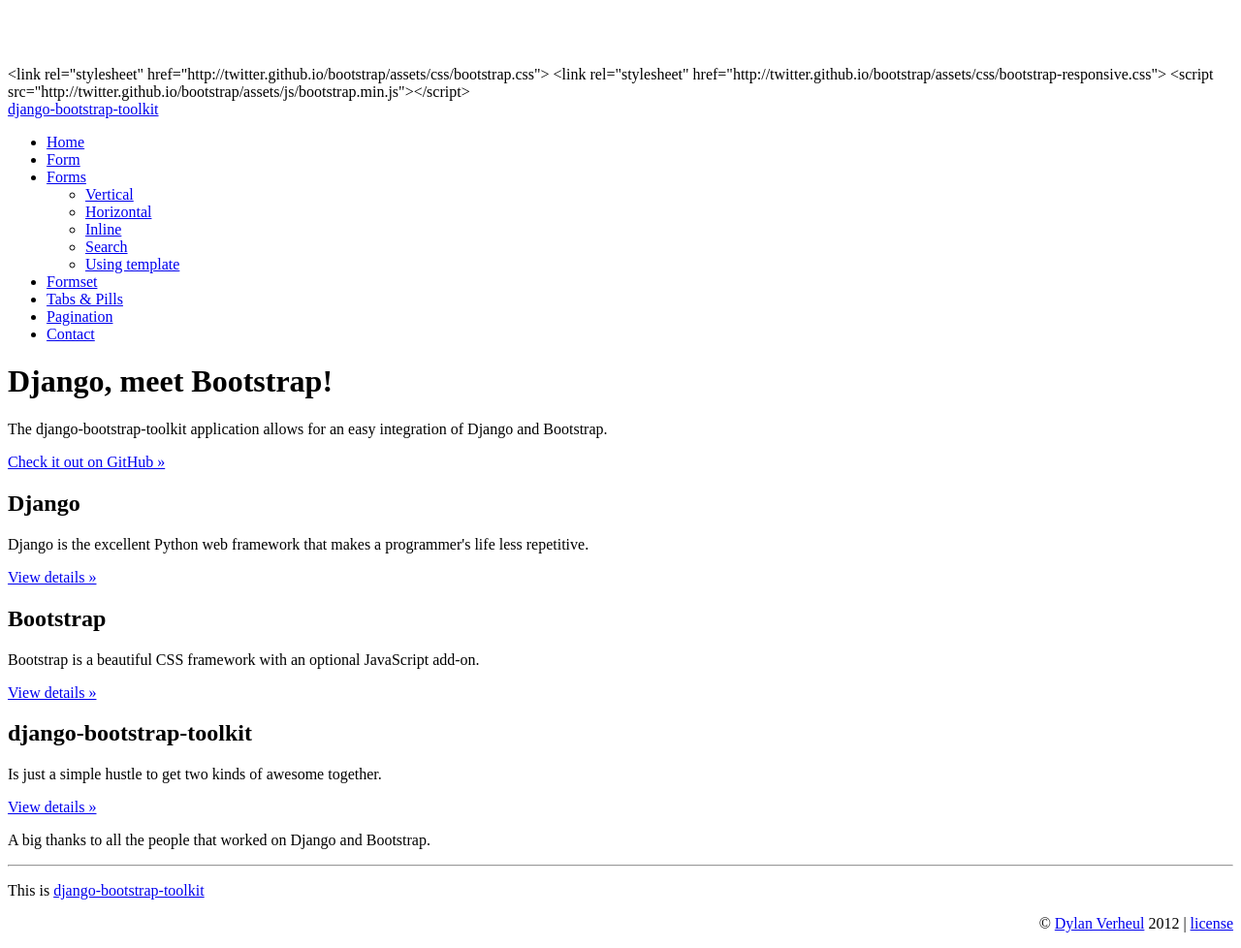
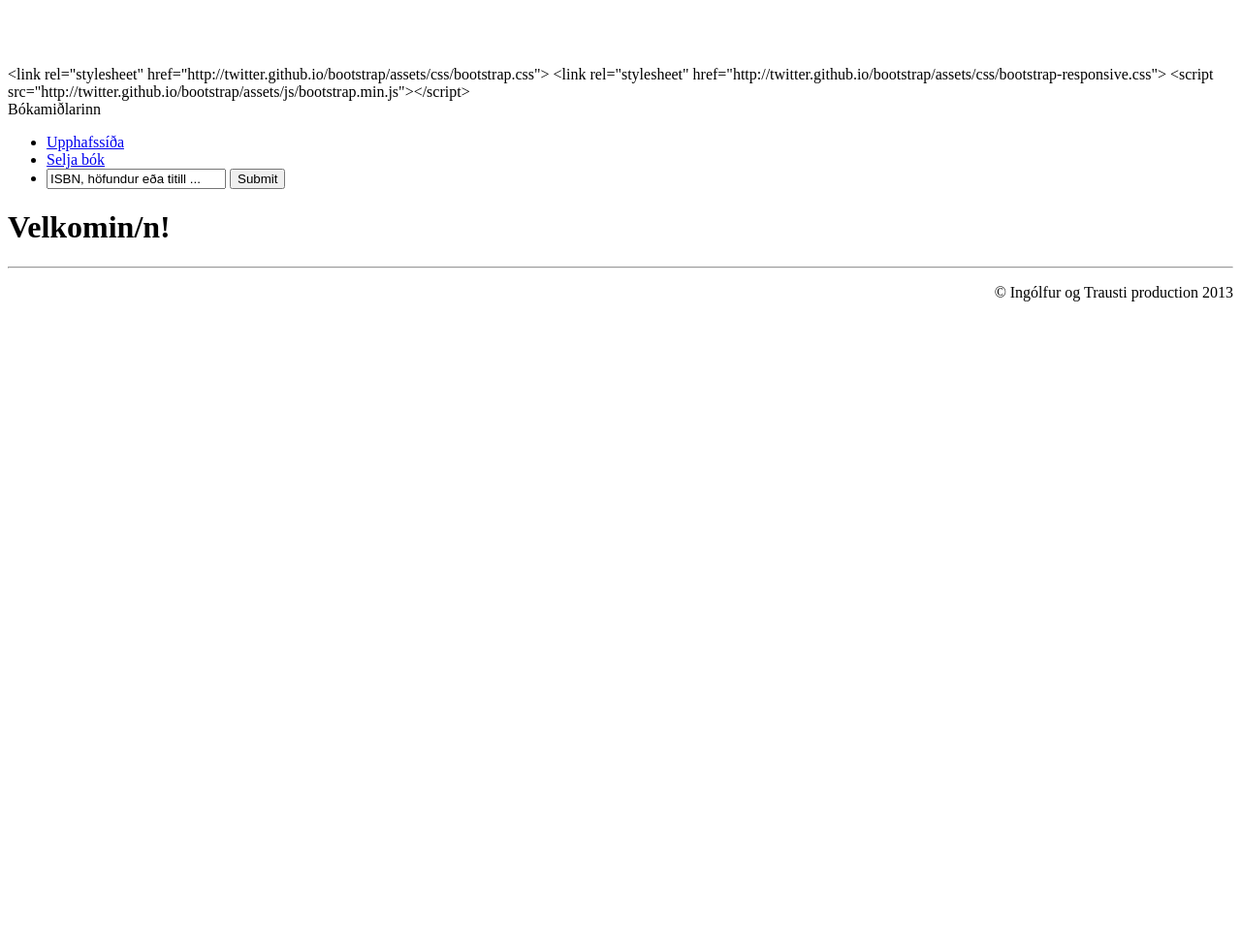
Before and after one commit to ingolfured/bok, a Django app: template bok/baekur/templates/index.html in a window 1280 px wide. Shown: the whole page at 97% size. After the commit the page ends 311 px from the top, so only its background shows below. Run offline with Django 3.2, Linux system fonts and the light colour scheme; the template is opened without the code that fills it, so the values that code supplies are empty; parts of the project's set-up code (start-up, migrations or seed data) failed here and were passed over; some libraries are stand-ins or nearby versions.

Commit message:
isl stafir

```diff
--- a/bok/baekur/templates/base.html
+++ b/bok/baekur/templates/base.html
@@ -26,25 +26,11 @@
 <div class="navbar navbar-fixed-top">
     <div class="navbar-inner">
         <div class="container">
-            <a class="brand" href="/">django-bootstrap-toolkit</a>
+            <a class="brand">Bókamiðlarinn</a>
             <ul class="nav">
-                <li><a href="{% url 'home' %}" class="">Home</a></li>
-                <li><a href="{% url 'baekur.views.demo_form' %}">Form</a></li>
-                <li class="dropdown">
-                    <a href="#" class="dropdown-toggle" data-toggle="dropdown">Forms<b class="caret"></b></a>
-                    <ul class="dropdown-menu">
-                        <li><a class="nav" href="{% url 'baekur.views.demo_form' %}?layout=vertical">Vertical</a></li>
-                        <li><a href="{% url 'baekur.views.demo_form' %}?layout=horizontal">Horizontal</a></li>
-                        <li><a href="{% url 'baekur.views.demo_form_inline' %}?layout=inline">Inline</a></li>
-                        <li><a href="{% url 'baekur.views.demo_form_inline' %}?layout=search">Search</a></li>
-                        <li><a href="{% url 'baekur.views.demo_form_with_template' %}?layout=horizontal">Using template</a></li>
-                    </ul>
-                </li>
-                <li><a href="{% url 'formset' %}">Formset</a></li>
-                <li><a href="{% url 'tabs' %}">Tabs &amp; Pills</a></li>
-                <li><a href="{% url 'pagination' %}">Pagination</a></li>
-                <li><a href="{% url 'contact' %}">Contact</a></li>
-            </ul>
+                <li><a href="/">Upphafssíða</a></li>
+                <li><a href="{% url 'baekur.views.selja' %}">Selja bók</a></li>
+                <li><form onsubmit="{% url 'baekur.views.leita' %}"> <input type="text" onclick="$(this).value('')" value="ISBN, höfundur eða titill ..."></input> <input type="submit" text="Leita!"></input> </form></li>
         </div>
     </div>
 </div>
@@ -58,14 +44,9 @@
     <p><hr></p>
 
     <footer class="row">
-        <div class="span6">
-            <p>This is <a href="https://github.com/dyve/django-bootstrap-toolkit">django-bootstrap-toolkit</a></p>
-        </div>
         <div class="span6" style="text-align:right">
             <p>
-                &copy; <a href="http://twitter.com/dyve">Dylan Verheul</a> 2012
-                |
-                <a href="https://raw.github.com/dyve/django-bootstrap-toolkit/master/LICENSE">license</a>
+            <p>&copy; Ingólfur og Trausti production 2013</p>
             </p>
         </div>
     </footer>
--- a/bok/baekur/templates/index.html
+++ b/bok/baekur/templates/index.html
@@ -1,37 +1,9 @@
 {% extends "base.html" %}
-
 {% block content %}
 
     <div class="well">
-        <h1>Django, meet Bootstrap!</h1>
-        <p>The django-bootstrap-toolkit application allows for an easy integration of Django and Bootstrap.</p>
-        <p><a class="btn btn-primary" href="https://github.com/dyve/django-bootstrap-toolkit/">Check it out on GitHub &raquo;</a></p>
+        <h1>Velkomin/n!</h1>
     </div>
 
-    <div class="row">
-        <div class="span4">
-            <h2>Django</h2>
-
-            <p>Django is the excellent Python web framework that makes a programmer's life less repetitive.</p>
-
-            <p><a class="btn" href="http://www.djangoproject.com">View details &raquo;</a></p>
-        </div>
-        <div class="span4">
-            <h2>Bootstrap</h2>
-
-            <p>Bootstrap is a beautiful CSS framework with an optional JavaScript add-on.</p>
-
-            <p><a class="btn" href="http://twitter.github.com/bootstrap/">View details &raquo;</a></p>
-        </div>
-        <div class="span4">
-            <h2>django-bootstrap-toolkit</h2>
-
-            <p>Is just a simple hustle to get two kinds of awesome together.</p>
-
-            <p><a class="btn" href="https://github.com/dyve/django-bootstrap-toolkit/">View details &raquo;</a></p>
-        </div>
-    </div>
-
-    <p>A big thanks to all the people that worked on Django and Bootstrap.</p>
 
 {% endblock %}
```
Also changed, not shown: bok/baekur/views.py (+6 -33 lines), bok/urls.py (+6 -18 lines).
